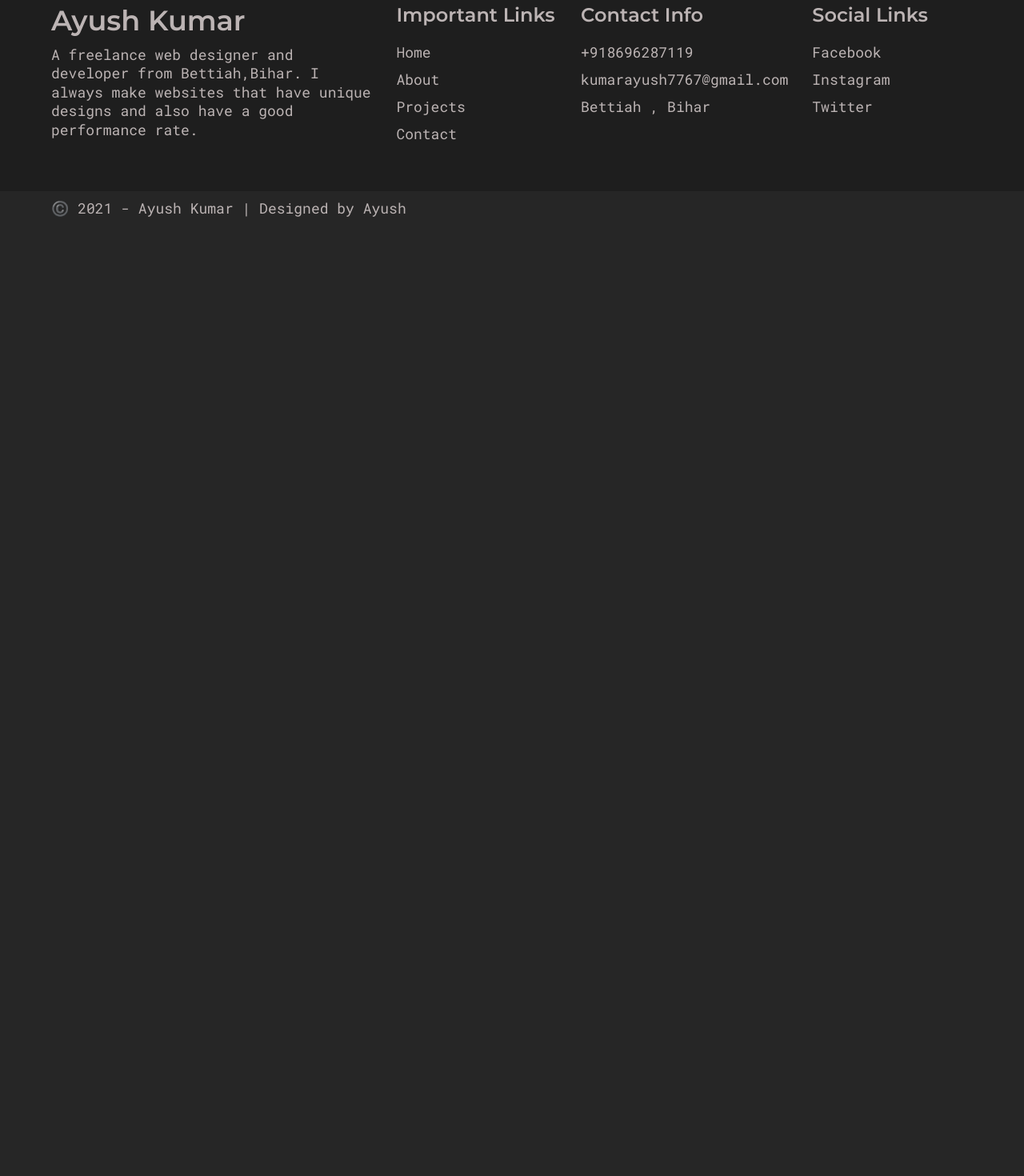
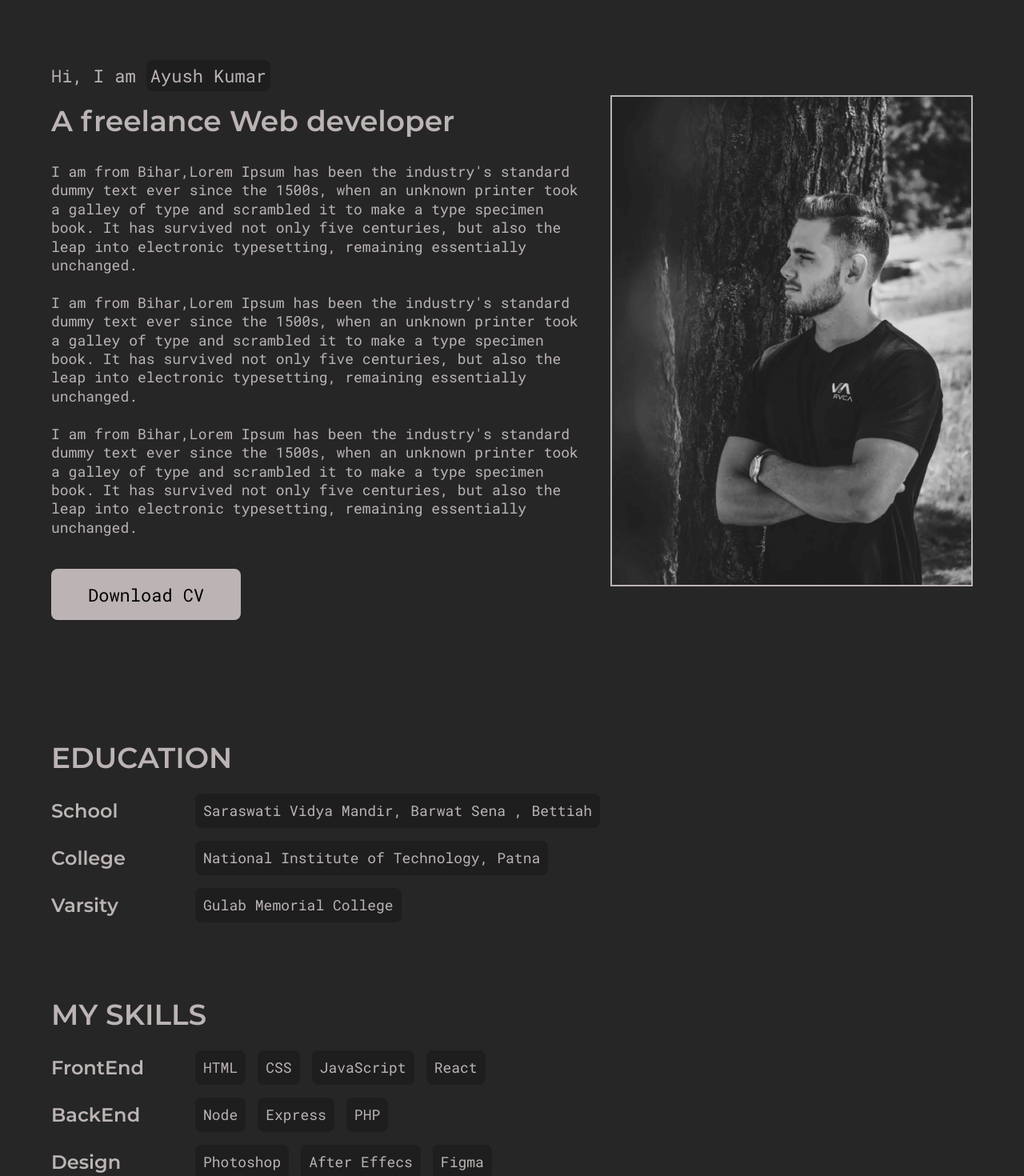
Before and after one commit to kumarayush7767/Ayush-s-portfolio, a React (Create React App) app: page /about in a window 1280 px wide. Shown: the part 120-1590 px from the top of the page at 80% size. Before the commit the page ends 800 px from the top, so only its background shows below. Built offline with nearby package versions, Linux system fonts and the light colour scheme; the HTML template or start-up script is replaced by a standard one.

Commit message:
i have added About Section

```diff
--- /dev/null
+++ b/src/components/AboutInfoItem.js
@@ -0,0 +1,61 @@
+/* eslint-disable react/self-closing-comp */
+/* eslint-disable prettier/prettier */
+/* eslint-disable arrow-body-style */
+import React from 'react';
+import styled from 'styled-components';
+import PText from './PText';
+
+const AboutItemStyles = styled.div`
+  display: flex;
+  align-items: center;
+  justify-content: flex-start;
+  margin-top: 3rem;
+  position: relative;
+  .title {
+    font-size: 2.4rem;
+  }
+  .items {
+    display: flex;
+    gap: 1.5rem;
+    position: absolute;
+    left: 18rem;
+  }
+  .item {
+    background-color: var(--deep-dark);
+    padding: 1rem;
+    border-radius: 8px;
+  }
+  @media only screen and (max-width: 768px) {
+      flex-direction: column;
+      align-items: flex-start;
+      gap: 1rem;
+
+    .items {
+      position: initial;
+      gap: 1rem;
+    }
+    .title {
+      font-size: 2rem;
+    }
+  }
+`;
+
+const AboutInfoItem = ({
+  title = 'this is title',
+  items = ['HTML', 'CSS', 'JS'],
+}) => {
+  return (
+    <AboutItemStyles>
+      <h1 className="title">{title}</h1>
+      <div className="items">
+        {items.map((item, index) => (
+          <div className="item" key={index}>
+            <PText>{item}</PText>
+          </div>
+        ))}
+      </div>
+    </AboutItemStyles>
+  );
+};
+
+export default AboutInfoItem;
--- a/src/pages/About.js
+++ b/src/pages/About.js
@@ -1,13 +1,170 @@
 /* eslint-disable prettier/prettier */
 /* eslint-disable arrow-body-style */
-import React from 'react'
+import React from 'react';
+import styled from 'styled-components';
+import Button from '../components/Button';
+import PText from '../components/PText';
+import AboutImg from '../assets/images/about-page-img.png';
+import AboutInfoItem from '../components/AboutInfoItem';
+import ContactBanner from '../components/ContactBanner';
+
+const AboutPageStyles = styled.div`
+  padding: 20rem 0 10rem 0;
+  .top-section {
+    display: flex;
+    align-items: center;
+    justify-content: center;
+    gap: 2rem;
+  }
+  .left {
+    flex: 3;
+  }
+  .right {
+    flex: 2;
+  }
+  .about__subheading {
+    font-size: 2.2rem;
+    margin-bottom: 2rem;
+    span {
+      background-color: var(--deep-dark);
+      padding: 0.5rem;
+      border-radius: 8px;
+    }
+  }
+  .about__heading {
+    font-size: 3.6rem;
+    margin-bottom: 3rem;
+  }
+  .about__info {
+    margin-bottom: 4rem;
+    .para {
+      max-width: 100%;
+    }
+  }
+  .right {
+    img {
+      border: 2px solid var(--gray-1);
+    }
+  }
+  .about__info__items {
+    margin-top: 15rem;
+  }
+  .about__info__item {
+    margin-bottom: 10rem;
+  }
+  .about__info__heading {
+    font-size: 3.6rem;
+    text-transform: uppercase;
+  }
+  @media only screen and (max-width: 768px) {
+    padding: 10rem 0;
+    .top-section {
+      flex-direction: column;
+      gap: 5rem;
+    }
+    .about__subheading {
+      font-size: 1.8rem;
+    }
+    .about__heading {
+      font-size: 2.8rem;
+    }
+    .about__info__heading {
+      font-size: 3rem;
+    }
+  }
+`;
 
 const About = () => {
-    return (
-        <div>
-           <h1>This is About page</h1>
+  return (
+    <AboutPageStyles>
+      <div className="container">
+        <div className="top-section">
+          <div className="left">
+            <p className="about__subheading">
+              Hi, I am <span>Ayush Kumar</span>
+            </p>
+            <h2 className="about__heading">A freelance Web developer</h2>
+            <div className="about__info">
+              <PText>
+                I am from Bihar,Lorem Ipsum has been the industry's standard
+                dummy text ever since the 1500s, when an unknown printer took a
+                galley of type and scrambled it to make a type specimen book. It
+                has survived not only five centuries, but also the leap into
+                electronic typesetting, remaining essentially unchanged.
+                <br />
+                <br />
+                I am from Bihar,Lorem Ipsum has been the industry's standard
+                dummy text ever since the 1500s, when an unknown printer took a
+                galley of type and scrambled it to make a type specimen book. It
+                has survived not only five centuries, but also the leap into
+                electronic typesetting, remaining essentially unchanged.
+                <br />
+                <br />I am from Bihar,Lorem Ipsum has been the industry's
+                standard dummy text ever since the 1500s, when an unknown
+                printer took a galley of type and scrambled it to make a type
+                specimen book. It has survived not only five centuries, but also
+                the leap into electronic typesetting, remaining essentially
+                unchanged.
+              </PText>
+            </div>
+            <Button
+              btnLink="http://www.nitp.ac.in/php/home.php"
+              btnText="Download CV"
+              outline={false}
+            />
+          </div>
+          <div className="right">
+            <img src={AboutImg} alt="ayush" />
+          </div>
         </div>
-    )
-}
+        <div className="about__info__items">
+          <div className="about__info__item">
+            <h1 className="about__info__heading">Education</h1>
+            <AboutInfoItem
+              title="School"
+              items={['Saraswati Vidya Mandir, Barwat Sena , Bettiah']}
+            />
+            <AboutInfoItem
+              title="College"
+              items={['National Institute of Technology, Patna']}
+            />
+            <AboutInfoItem title="Varsity" items={['Gulab Memorial College']} />
+          </div>
+          <div className="about__info__item">
+            <h1 className="about__info__heading">My Skills</h1>
+            <AboutInfoItem
+              title="FrontEnd"
+              items={['HTML','CSS','JavaScript','React']}
+            />
+            <AboutInfoItem
+              title="BackEnd"
+              items={['Node','Express','PHP']}
+            />
+            <AboutInfoItem
+            title="Design"
+            items={['Photoshop','After Effecs','Figma']}
+            />
+          </div>
+          <div className="about__info__item">
+            <h1 className="about__info__heading">Experiences</h1>
+            <AboutInfoItem
+              title="2010-2012"
+              items={['Junior developer at GeoMagnify']}
+            />
+            <AboutInfoItem
+              title="2012-2016"
+              items={['Front end developer at GeoMagnify']}
+            />
+            <AboutInfoItem
+            title="2016-"
+            items={['Freelance web developer']}
+             />
+          </div>
+        </div>
+      </div>
+      <ContactBanner/>
+    </AboutPageStyles>
+  );
+};
 
-export default About
+export default About;
```
